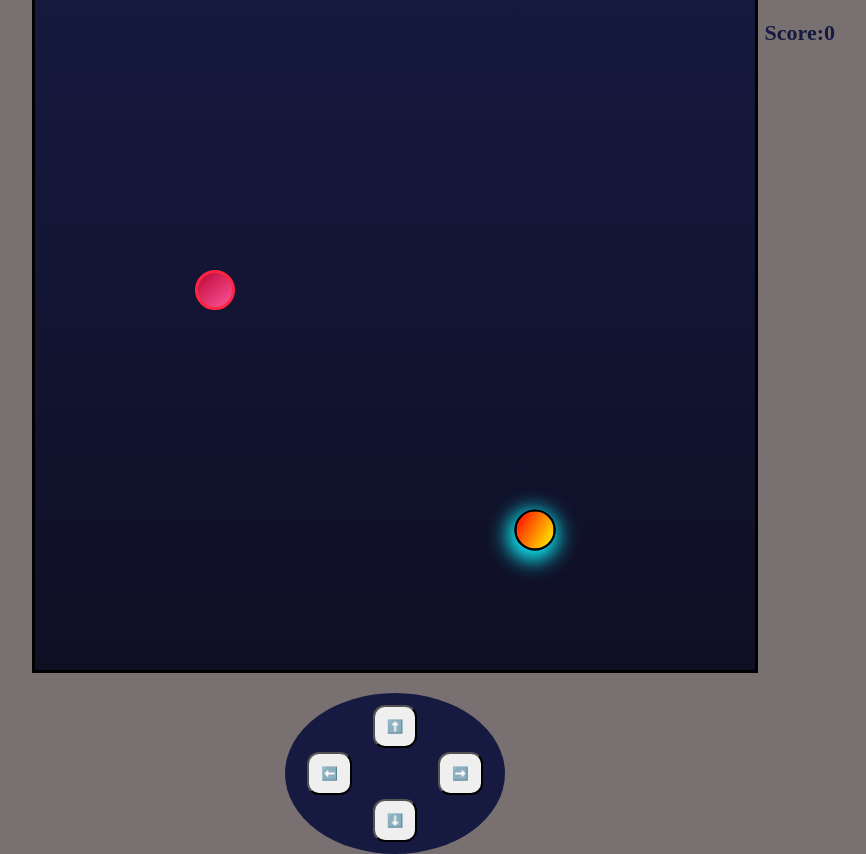
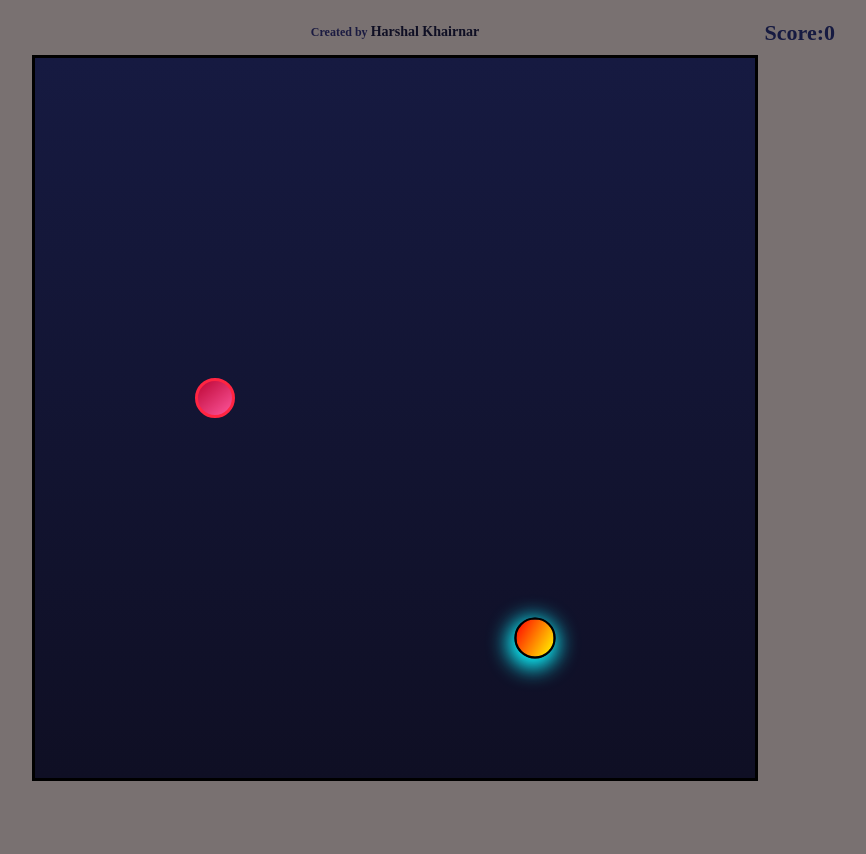
Before and after one commit to Harshal-Khairnar01/snake-game, a plain HTML site: page index.html in a window 1280 px wide. Shown: the whole page, without its empty margins (245-1111 px from the left). After the commit the page ends 800 px from the top, so only its background shows below. Drawn offline with Linux system fonts and the light colour scheme.

Commit message:
button hides at desktop

```diff
--- a/css/style.css
+++ b/css/style.css
@@ -1,22 +1,46 @@
-*{
+* {
     margin: 0;
     padding: 0;
 }
-body{
+
+body {
     background: #797171;
     display: flex;
     align-items: center;
     justify-content: center;
     height: 100vh;
     width: 100vw;
+    flex-direction: column;
 }
-.main-con{
+
+#heading{
+    font-weight: 700;
+    font-size: 12px;
+      color: #1b1b41;
+      padding: 5px;
+      margin-bottom: 10px;
+}
+
+#heading a{
+    font-size: 14px;
+    text-decoration: none;
+    color: #0f0f24
+}
+
+
+.main-con {
     display: flex;
     flex-direction: column;
-    gap:20px;
+    gap: 20px;
 }
 
-#controls{
+#controls {
+    display: none;
+}
+
+@media (max-width: 768px) {
+
+    #controls {
         width: 200px;
         background-color: #161a41;
         padding: 10px;
@@ -26,70 +50,78 @@ body{
         overflow: hidden;
         margin: auto;
     }
+}
 
-#controls div{
+#controls div {
 
     display: grid;
-    grid-template-columns: repeat(3,1fr);
+    grid-template-columns: repeat(3, 1fr);
     padding: 2px;
 }
 
-#controls button{
+#controls button {
     margin: auto;
     padding: 12px;
 
     border-radius: 12px;
     cursor: pointer;
 }
+
 #controls button:active {
     background-color: #388e3c;
 }
 
-#scr{
+#scr {
     position: absolute;
     font-weight: bold;
     font-size: 22px;
-    top:20px;
+    top: 20px;
     right: 200px;
     color: #161a41;
 }
-#board{
-    background: linear-gradient(#161a41,#0f0f24);
+
+#board {
+    background: linear-gradient(#161a41, #0f0f24);
     height: 90vmin;
     width: 90vmin;
     border: 3px solid black;
     display: grid;
-    grid-template-rows: repeat(18,1fr);
-    grid-template-columns: repeat(18,1fr);
+    grid-template-rows: repeat(18, 1fr);
+    grid-template-columns: repeat(18, 1fr);
 }
 
-.head{
-    background: linear-gradient(120deg,red,yellow);
+.head {
+    background: linear-gradient(120deg, red, yellow);
     border: 2px solid black;
     border-radius: 30px;
     transform: scale(1.03);
-    animation: ani .4s linear  infinite  ;
+    animation: ani .4s linear infinite;
 
 }
-.snk{
+
+.snk {
     background-color: chartreuse;
     border: 2px solid black;
     border-radius: 30px;
 }
-.food{
-    background:linear-gradient(140deg,rgb(189, 7, 53),rgb(253, 86, 156));
+
+.food {
+    background: linear-gradient(140deg, rgb(189, 7, 53), rgb(253, 86, 156));
     border: 3px solid rgb(255, 37, 66);
     border-radius: 30px;
     /* animation: ani .4s linear  infinite  ; */
 }
+
 @keyframes ani {
-    0%{
+    0% {
         box-shadow: -2px 5px 10px 5px rgb(156, 234, 246);
     }
-    50%{
+
+    50% {
         box-shadow: -2px 5px 20px 5px rgb(0, 243, 252);
     }
-    100%{
+
+    100% {
         box-shadow: -2px 5px 10px 5px rgb(20, 105, 225);
     }
 }
--- a/index.html
+++ b/index.html
@@ -10,6 +10,11 @@
 </head>
 
 <body>
+    <div id="heading">Created by
+        <a href="https://harshal-khairnar.vercel.app/" target="_blank"> Harshal Khairnar
+        </a>
+
+    </div>
     <div id="scr">Score:0</div>
     <div class="main-con">
         <div id="board"> </div>
```
Lines whose indentation alone changed are shown as unchanged.
